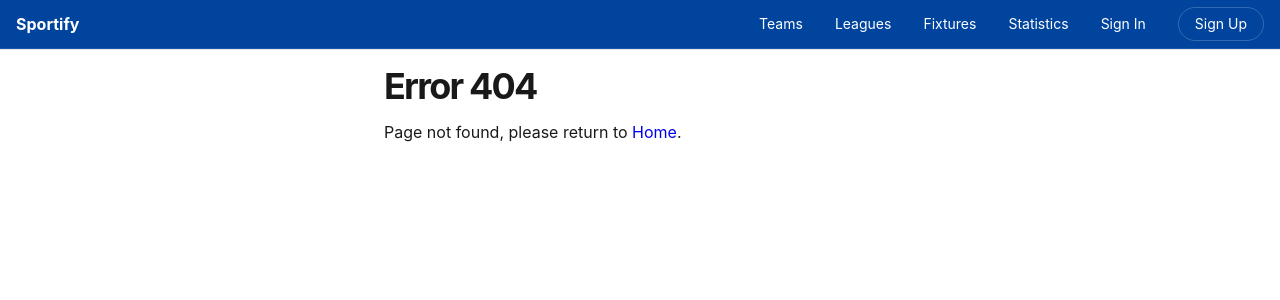
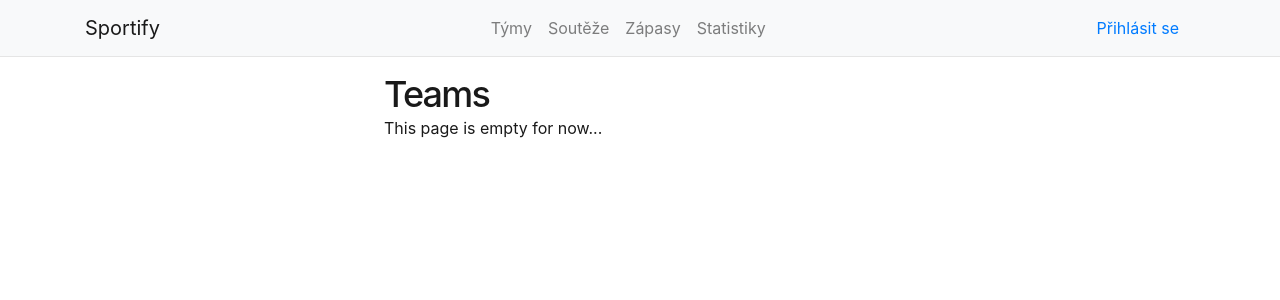
Before and after one commit to Nikolas-Charalambidis/sportify, a React (Create React App) app in the folder frontend/: page /tymy in a window 1280 px wide. Before the commit this address had no page. Shown: the top 300 px of the page. Built offline with nearby package versions, Linux system fonts and the light colour scheme; what axios-mock-adapter would draw is missing.

Commit message:
Add bootstrap.

```diff
--- a/frontend/package.json
+++ b/frontend/package.json
@@ -18,9 +18,11 @@
 		"@kevinwolf/formal-web": "0.1.3",
 		"axios": "0.19.0",
 		"axios-mock-adapter": "1.17.0",
+		"bootstrap": "^4.3.1",
 		"classnames": "2.2.6",
 		"date-fns": "2.4.1",
 		"react": "^16.9.0",
+		"react-bootstrap": "^1.0.0-beta.14",
 		"react-dom": "^16.9.0",
 		"react-router-dom": "5.1.2",
 		"react-scripts": "3.1.2",
--- a/frontend/src/Routes.js
+++ b/frontend/src/Routes.js
@@ -12,10 +12,10 @@ export function Routes() {
 	return (
 		<Switch>
 			<Route path="/" exact component={HomePage}/>
-			<Route path="/teams" exact component={Teams}/>
-			<Route path="/leagues" exact component={Leagues}/>
-			<Route path="/fixtures" exact component={Fixtures}/>
-			<Route path="/statistics" exact component={Statistics}/>
+			<Route path="/tymy" exact component={Teams}/>
+			<Route path="/souteze" exact component={Leagues}/>
+			<Route path="/zapasy" exact component={Fixtures}/>
+			<Route path="/statistiky" exact component={Statistics}/>
 			<Route path="*" component={Page404}/>
 		</Switch>
 	);
--- a/frontend/src/organisms/TopNavigation.js
+++ b/frontend/src/organisms/TopNavigation.js
@@ -1,83 +1,26 @@
 import React from 'react';
 import {withRouter} from 'react-router-dom';
-import classNames from 'classnames';
+import 'bootstrap/dist/css/bootstrap.min.css';
+import {Navbar, Nav, Container} from "react-bootstrap";
 
-import {AvatarPhoto, Link} from '../atoms/';
-import {useAuth} from '../utils/auth';
-
-const navLinkTextStyle = 'f6 dib white';
-const navLinkStyle = classNames(navLinkTextStyle, 'dim');
-const navButtonStyle = classNames(
-	navLinkTextStyle,
-	'bg-transparent bg-animate hover-bg-white hover-black pv2 ph3 mh3 br-pill ba b--white-20',
-);
-
-function TopNavigationBase({history}) {
-	const {user, signout} = useAuth();
-
+function TopNavigationBase() {
 	return (
-		<nav className="flex justify-between bb b--white-10 bg-dark-blue white">
-		<Link to="/" noUnderline className="b white flex items-center pv2 ph3">
-		Sportify
-		</Link>
-		<div className="flex-grow flex items-center">
-		<Link to="/teams" className={classNames(navLinkStyle, 'pa3')}>
-	Teams
-	</Link>
-	<Link to="/Leagues" className={classNames(navLinkStyle, 'pa3')}>
-	Leagues
-	</Link>
-	<Link to="/Fixtures" className={classNames(navLinkStyle, 'pa3')}>
-	Fixtures
-	</Link>
-	<Link to="/Statistics" className={classNames(navLinkStyle, 'pa3')}>
-	Statistics
-	</Link>
-	{user ? (
-		<>
-		<Link to="/settings" className={classNames(navLinkStyle, 'pa3')}>
-		Settings
-		</Link>
-		<Link
-		to={`/${user.screenName}`}
-		noUnderline
-		className={classNames(
-				navLinkStyle,
-			'ph3 pv1 h-100 flex items-center',
-	)}
-	>
-	<AvatarPhoto
-		className="v-mid dib mr2"
-		src={user.profileImageUrl}
-		alt={user.screenName}
-		size={2}
-		/>{' '}
-		{user.name}
-	</Link>
-	<button
-		className={navButtonStyle}
-		onClick={() => {
-		signout();
-		history.push('/');
-		window.location.reload();
-	}}
-	>
-		Sign Out
-	</button>
-	</>
-	) : (
-	<>
-	<Link to="/auth/signin" className={classNames(navLinkStyle, 'pa3')}>
-		Sign In
-	</Link>
-	<Link to="/auth/signup" noUnderline className={navButtonStyle}>
-		Sign Up
-	</Link>
-	</>
-	)}
-</div>
-	</nav>
-);
+		<Navbar sticky="top" bg="light" expand="lg">
+			<Container>
+				<Navbar.Brand href="/">Sportify</Navbar.Brand>
+				<Navbar.Toggle aria-controls="basic-navbar-nav" />
+				<Navbar.Collapse id="basic-navbar-nav">
+					<Nav className="m-auto">
+						<Nav.Link>Týmy</Nav.Link>
+						<Nav.Link href="/souteze">Soutěže</Nav.Link>
+						<Nav.Link href="/zapasy">Zápasy</Nav.Link>
+						<Nav.Link href="/statistiky">Statistiky</Nav.Link>
+					</Nav>
+					<Nav.Link href="/login">Přihlásit se</Nav.Link>
+				</Navbar.Collapse>
+			</Container>
+		</Navbar>
+	);
 }
 
 export const TopNavigation = withRouter(TopNavigationBase);
```
Also changed, not shown: 1 other file (tests, documents, lock files or other folders).
